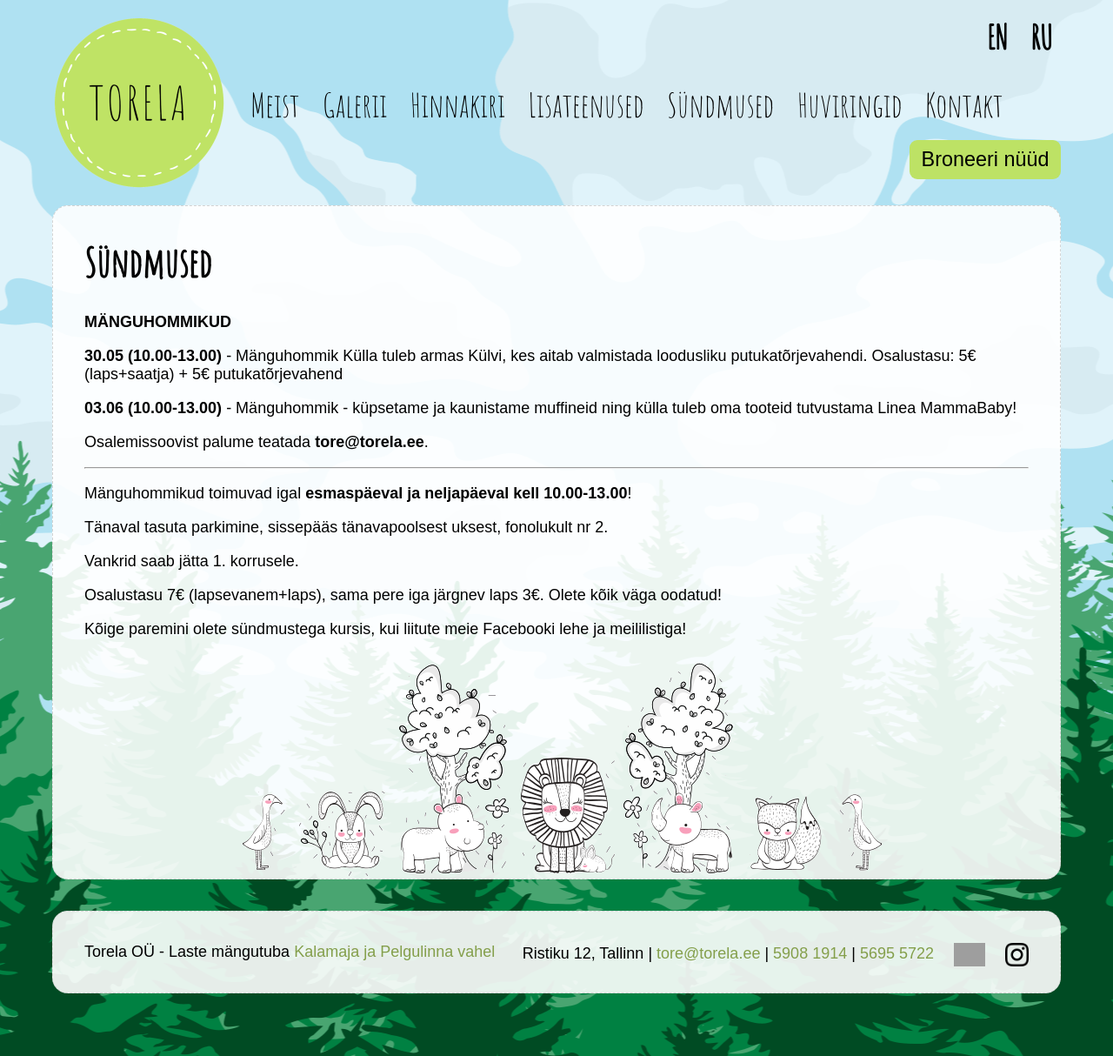
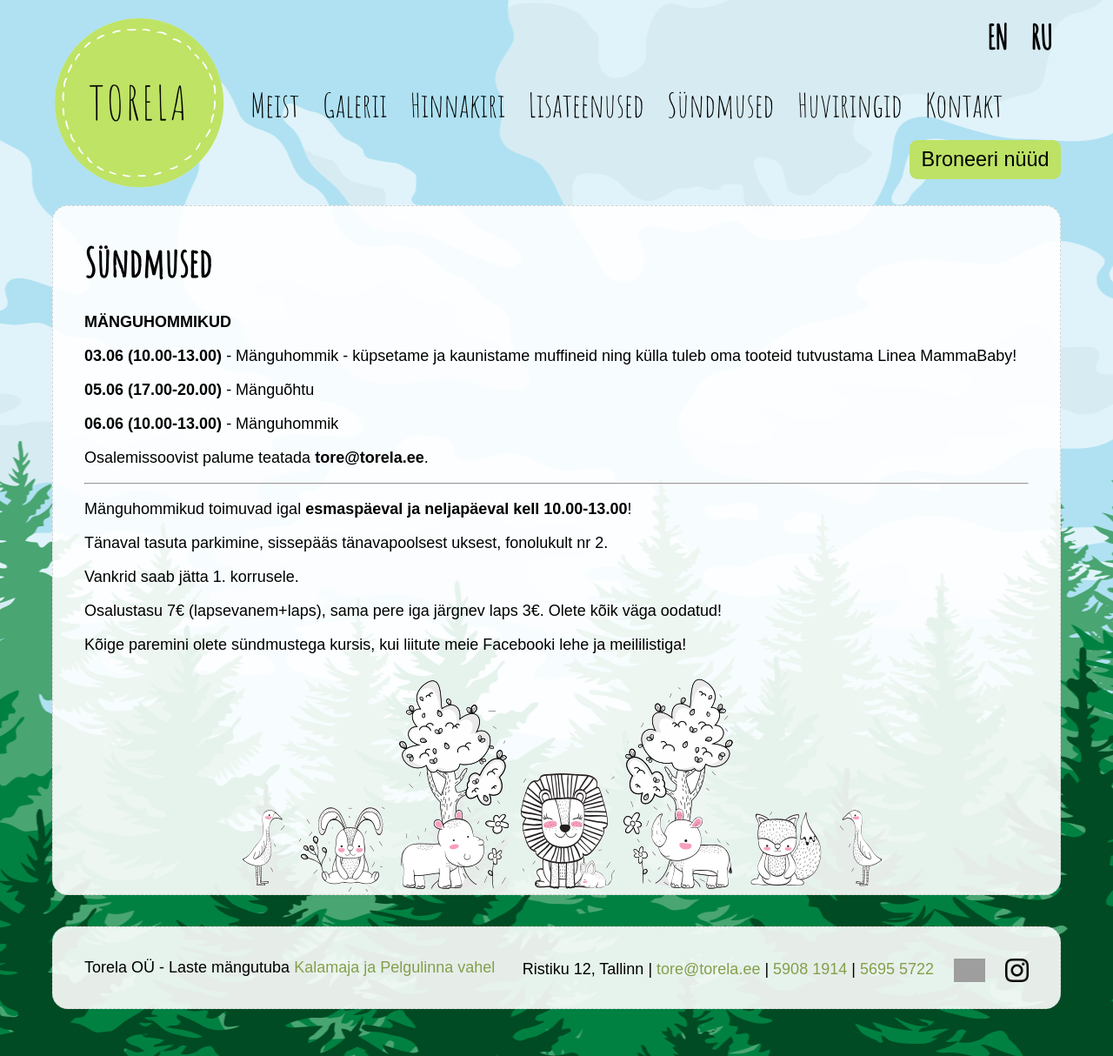
Before and after one commit to mypsik/torela, a Jekyll site: the page built from syndmused/index.md, in a window 1280 px wide. Shown: the whole page at 87% size. Built offline with Jekyll 4.4.1, drawn with Linux system fonts in a browser that asks for light colours; grey boxes are pictures that could not be loaded.

Commit message:
uued sündmused

```diff
--- a/syndmused/index.md
+++ b/syndmused/index.md
@@ -9,11 +9,15 @@ ru: /ru/events/
 
 **MÄNGUHOMMIKUD**
 
-**30.05 (10.00-13.00)** - Mänguhommik
-                          Külla tuleb armas Külvi, kes aitab valmistada loodusliku putukatõrjevahendi.
-                          Osalustasu: 5€ (laps+saatja) + 5€ putukatõrjevahend
 
 **03.06 (10.00-13.00)** - Mänguhommik - küpsetame ja kaunistame muffineid ning külla tuleb oma tooteid tutvustama Linea MammaBaby!
+
+
+**05.06 (17.00-20.00)** - Mänguõhtu
+
+
+**06.06 (10.00-13.00)** - Mänguhommik
+
 
 
 Osalemissoovist palume teatada **tore@torela.ee**.
```
